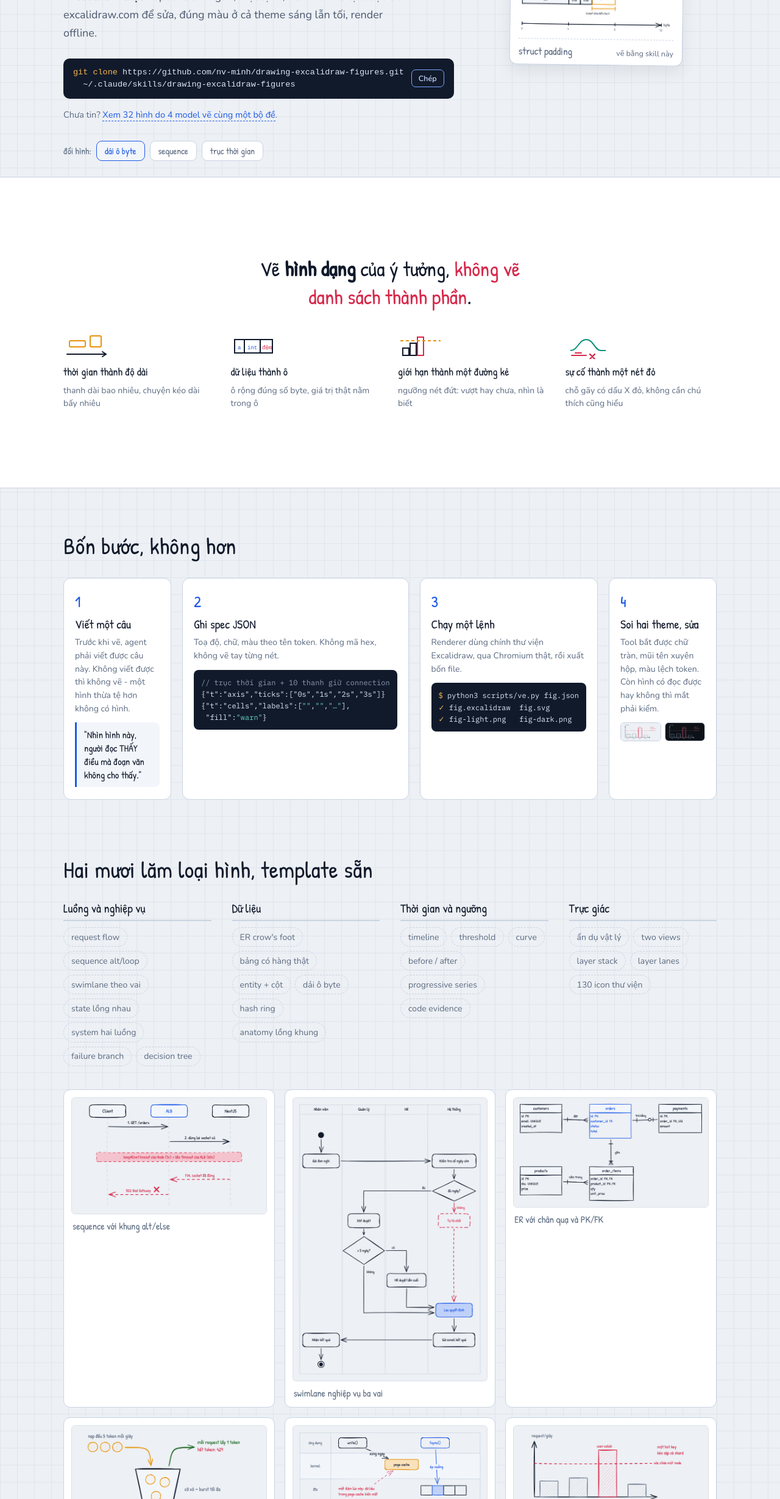
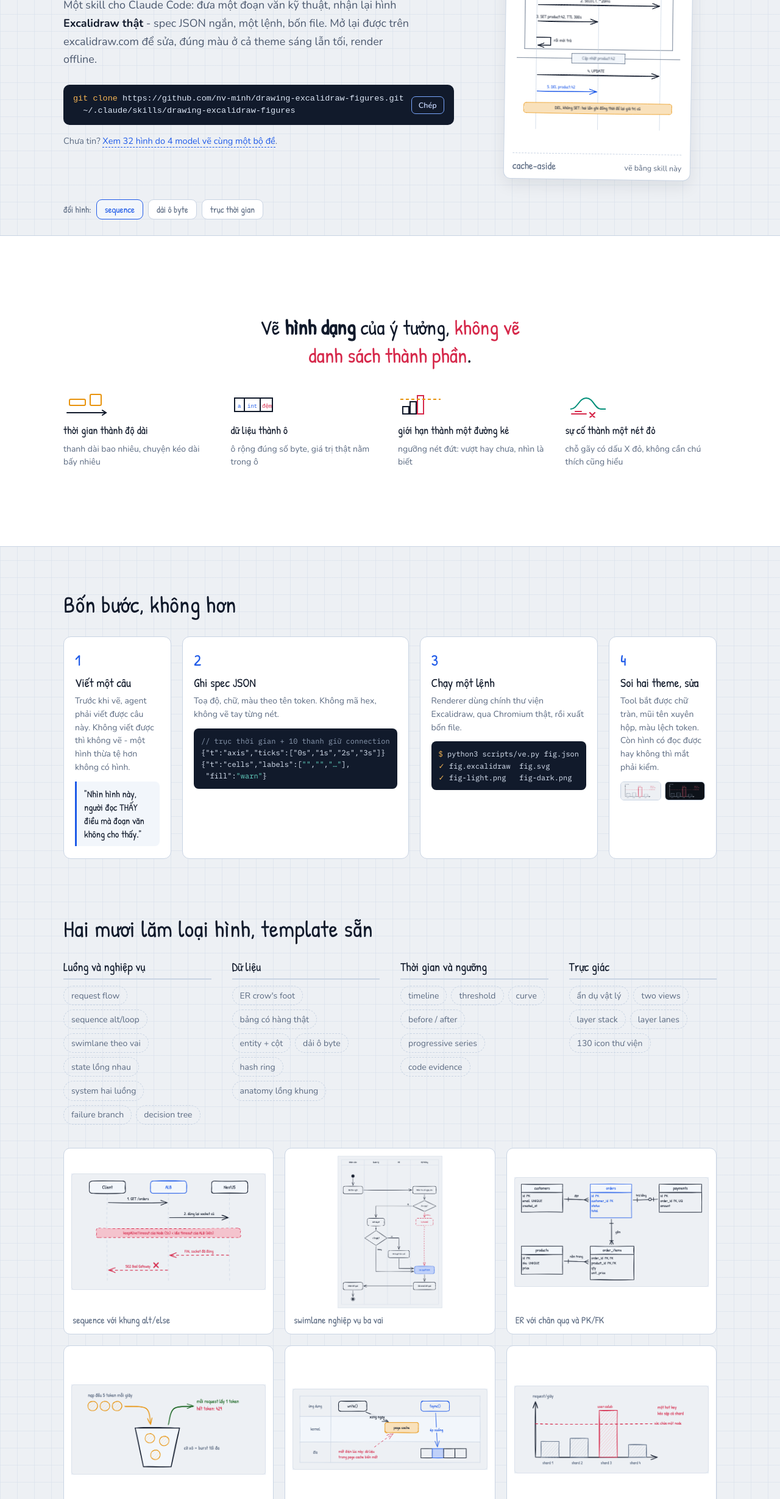
Before and after one commit to minhat0601/drawing-excalidraw-figures, a website: page docs/index.html in a window 1280 px wide. Shown: the part 341-2800 px from the top of the page at 61% size. Drawn offline with Linux system fonts and the light colour scheme.

Commit message:
fix(landing): hero hình to hơn theo chiều cao, khung mẫu cao đều hết khoảng trống, bổ sung token fill cho SVG hero

```diff
--- a/docs/index.html
+++ b/docs/index.html
@@ -13,6 +13,7 @@
   --fill-soft:#F2F6FB; --l2:#64748B; --l3:#008F79; --l4:#1E5AE8; --l6:#8F74BE;
   --err:#D6294B; --warn:#E8930C; --node:#14621C; --hot:#BE1D72;
   --grid:#D5DEEA; --shadow:rgba(17,26,43,.08); --overlay:rgba(17,26,43,.55);
+  --fill-l4:#C0D1F9; --fill-err:#F4C3CD; --fill-warn:#F9E1BB; --fill-node:#C5EDBF;
   --sans:'Nunito',system-ui,sans-serif;
   --hand:'Patrick Hand','Nunito',system-ui,sans-serif;
   --mono:'IBM Plex Mono',ui-monospace,monospace;
@@ -22,6 +23,7 @@
   --fill-soft:#1B2532; --l2:#8B9AB0; --l3:#37BBA5; --l4:#7AA7FF; --l6:#C4A7F0;
   --err:#FF6B85; --warn:#F5B453; --node:#7BD88F; --hot:#F185BB;
   --grid:#1D2836; --shadow:rgba(0,0,0,.45); --overlay:rgba(0,0,0,.72);
+  --fill-l4:#324E8A; --fill-err:#843C4C; --fill-warn:#7D5C27; --fill-node:#1E411D;
 }
 *{box-sizing:border-box}
 html{scroll-behavior:smooth}
@@ -56,8 +58,8 @@ nav .links a:hover{color:var(--l4);background:var(--fill-soft)}
 
 /* hero */
 .hero{padding:76px 0 26px}
-.hero .wrap{display:grid;grid-template-columns:1.04fr .96fr;gap:52px;align-items:center}
-h1{font:400 clamp(40px,4.8vw,60px)/1.14 var(--hand);margin:0 0 18px;letter-spacing:.5px}
+.hero .wrap{display:grid;grid-template-columns:.88fr 1.12fr;gap:44px;align-items:center}
+h1{font:400 clamp(38px,4.4vw,56px)/1.14 var(--hand);margin:0 0 18px;letter-spacing:.5px}
 .hero .mo{font-size:18px;color:color-mix(in srgb,var(--muted) 78%,var(--ink));max-width:54ch;margin:0 0 26px}
 .hero .mo b{color:var(--ink)}
 .cta{display:flex;gap:12px;flex-wrap:wrap;align-items:stretch;margin-bottom:12px}
@@ -82,7 +84,7 @@ h1{font:400 clamp(40px,4.8vw,60px)/1.14 var(--hand);margin:0 0 18px;letter-spaci
 .figcard::before{left:26px;transform:rotate(-4deg)}
 .figcard::after{right:26px;transform:rotate(3deg)}
 .figcard .khung{display:flex;align-items:center;justify-content:center}
-.figcard svg{width:100%;height:auto;max-height:400px}
+.figcard svg{height:min(440px,52vh);width:auto;max-width:100%;margin:0 auto}
 .figcard figcaption{display:flex;justify-content:space-between;gap:10px;align-items:baseline;
   font:17px var(--hand);color:var(--muted);padding-top:8px;border-top:1px dashed var(--line);margin-top:8px}
 .figcard figcaption .nho{font:12.5px var(--sans)}
@@ -137,11 +139,13 @@ h1{font:400 clamp(40px,4.8vw,60px)/1.14 var(--hand);margin:0 0 18px;letter-spaci
 .nhom h3{font:20px var(--hand);font-weight:400;margin:0 0 10px;padding-bottom:6px;border-bottom:2px solid var(--line)}
 .nhom ul{list-style:none;margin:0;padding:0;display:flex;flex-wrap:wrap;gap:7px}
 .nhom li{font-size:14px;border:1.5px dashed var(--line);border-radius:99px;padding:3.5px 12px;color:var(--muted)}
-.mau{display:grid;grid-template-columns:repeat(3,1fr);gap:16px;margin-top:38px}
+.mau{display:grid;grid-template-columns:repeat(3,1fr);gap:18px;margin-top:38px}
 .mau figure{margin:0;background:var(--card);border:1px solid var(--line);border-radius:11px;padding:12px;
   transition:transform .18s,box-shadow .18s}
 .mau figure:hover{transform:translateY(-3px) rotate(-.4deg);box-shadow:var(--shadow)}
-.mau img{width:100%;height:auto;border-radius:6px;display:block}
+.mau img{width:100%;height:250px;object-fit:contain;display:block;border-radius:8px;cursor:zoom-in}
+.mau figure{display:flex;flex-direction:column}
+.mau figcaption{flex:1;display:flex;align-items:flex-end}
 .mau figcaption{font:16px var(--hand);color:var(--muted);padding:8px 2px 0}
 
 /* so sánh */
@@ -192,6 +196,7 @@ footer .wrap{display:flex;gap:18px;flex-wrap:wrap;justify-content:space-between}
 
 @media(max-width:1000px){
   .hero .wrap{grid-template-columns:1fr;gap:40px}
+  .figcard svg{height:min(360px,48vh)}
   .muc4{grid-template-columns:repeat(2,1fr)}
   .cacbuoc{grid-template-columns:repeat(2,1fr)}
   .mau{grid-template-columns:repeat(2,1fr)}
@@ -241,8 +246,8 @@ footer .wrap{display:flex;gap:18px;flex-wrap:wrap;justify-content:space-between}
   </div>
   <div class="wrap">
     <div class="figswitch" id="figswitch"><span style="font:15px var(--hand);color:var(--muted);align-self:center">đổi hình:</span>
-      <button class="on" data-svg="images/hero/mechanism-struct-padding.svg" data-ten="struct padding">dải ô byte</button>
-      <button data-svg="images/hero/sequence-cache-aside.svg" data-ten="cache-aside">sequence</button>
+      <button class="on" data-svg="images/hero/sequence-cache-aside.svg" data-ten="cache-aside">sequence</button>
+      <button data-svg="images/hero/mechanism-struct-padding.svg" data-ten="struct padding">dải ô byte</button>
       <button data-svg="images/hero/mechanism-pool-exhaustion.svg" data-ten="cạn connection pool">trục thời gian</button>
     </div>
   </div>
@@ -300,7 +305,7 @@ footer .wrap{display:flex;gap:18px;flex-wrap:wrap;justify-content:space-between}
         <h3>Soi hai theme, sửa</h3>
         <p>Tool bắt được chữ tràn, mũi tên xuyên hộp, màu lệch token. Còn hình có đọc được hay không thì mắt phải kiểm.</p>
         <div class="haicap">
-          <img src="images/examples/05-threshold-light.png" alt="Hình ví dụ theme sáng" loading="lazy">
+          <img data-base="images/examples/05-threshold" src="images/examples/05-threshold-light.png" alt="Hình ví dụ theme sáng" loading="lazy">
           <img src="images/examples/05-threshold-dark.png" alt="Hình ví dụ theme tối" loading="lazy">
         </div>
       </div>
@@ -330,12 +335,12 @@ footer .wrap{display:flex;gap:18px;flex-wrap:wrap;justify-content:space-between}
       </div>
     </div>
     <div class="mau">
-      <figure><img src="images/examples/11-sequence-light.png" alt="Sequence có khung alt" loading="lazy"><figcaption>sequence với khung alt/else</figcaption></figure>
-      <figure><img src="images/examples/22-swimlane-light.png" alt="Swimlane nghiệp vụ" loading="lazy"><figcaption>swimlane nghiệp vụ ba vai</figcaption></figure>
-      <figure><img src="images/examples/24-er-crowfoot-light.png" alt="ER crow's foot" loading="lazy"><figcaption>ER với chân quạ và PK/FK</figcaption></figure>
-      <figure><img src="images/examples/08-metaphor-token-bucket-light.png" alt="Ẩn dụ xô token" loading="lazy"><figcaption>ẩn dụ cái xô token</figcaption></figure>
-      <figure><img src="images/examples/16-layer-lanes-light.png" alt="Layer lanes" loading="lazy"><figcaption>layer lanes: tầng nào làm việc gì</figcaption></figure>
-      <figure><img src="images/examples/05-threshold-light.png" alt="Thanh so ngưỡng" loading="lazy"><figcaption>thanh vượt ngưỡng nét đứt</figcaption></figure>
+      <figure><img data-base="images/examples/11-sequence" src="images/examples/11-sequence-light.png" alt="Sequence có khung alt" loading="lazy"><figcaption>sequence với khung alt/else</figcaption></figure>
+      <figure><img data-base="images/examples/22-swimlane" src="images/examples/22-swimlane-light.png" alt="Swimlane nghiệp vụ" loading="lazy"><figcaption>swimlane nghiệp vụ ba vai</figcaption></figure>
+      <figure><img data-base="images/examples/24-er-crowfoot" src="images/examples/24-er-crowfoot-light.png" alt="ER crow's foot" loading="lazy"><figcaption>ER với chân quạ và PK/FK</figcaption></figure>
+      <figure><img data-base="images/examples/08-metaphor-token-bucket" src="images/examples/08-metaphor-token-bucket-light.png" alt="Ẩn dụ xô token" loading="lazy"><figcaption>ẩn dụ cái xô token</figcaption></figure>
+      <figure><img data-base="images/examples/16-layer-lanes" src="images/examples/16-layer-lanes-light.png" alt="Layer lanes" loading="lazy"><figcaption>layer lanes: tầng nào làm việc gì</figcaption></figure>
+      <figure><img data-base="images/examples/05-threshold" src="images/examples/05-threshold-light.png" alt="Thanh so ngưỡng" loading="lazy"><figcaption>thanh vượt ngưỡng nét đứt</figcaption></figure>
     </div>
   </div>
 </section>
@@ -433,7 +438,7 @@ document.getElementById('figswitch').addEventListener('click', e => {
   document.querySelectorAll('#figswitch button').forEach(x => x.classList.toggle('on', x === b));
   veSvg(b.dataset.svg, b.dataset.ten);
 });
-veSvg('images/hero/mechanism-struct-padding.svg', 'struct padding');
+veSvg('images/hero/sequence-cache-aside.svg', 'cache-aside');
 
 /* ── copy ──────────────────────────────────────────────────────── */
 const copyBtn = document.getElementById('copy');
@@ -495,12 +500,18 @@ document.querySelectorAll('.rv').forEach(el => io.observe(el));
 
 /* ── lightbox ──────────────────────────────────────────────────── */
 const lb = document.getElementById('lb'), lbimg = document.getElementById('lbimg'), lbcap = document.getElementById('lbcap');
+function moLb(f, cap){
+  lbimg.src = f.querySelector('img').src;
+  lbcap.textContent = cap;
+  lb.classList.add('open'); document.body.style.overflow = 'hidden';
+}
 gal.addEventListener('click', e => {
   const f = e.target.closest('.fig'); if (!f) return;
-  lbimg.src = f.querySelector('img').src.replace(/-(light|dark)\.png/, dark ? '-dark.png' : '-light.png');
   const b = f.querySelector('b').textContent, s = f.closest('.de').querySelector('h3').textContent;
-  lbcap.textContent = b + ' - ' + s;
-  lb.classList.add('open'); document.body.style.overflow = 'hidden';
+  moLb(f, b + ' - ' + s);
+});
+document.querySelectorAll('.mau figure').forEach(f => {
+  f.addEventListener('click', () => moLb(f, f.querySelector('figcaption').textContent));
 });
 function dongLb(){ lb.classList.remove('open'); document.body.style.overflow = ''; }
 lb.addEventListener('click', dongLb);
```
